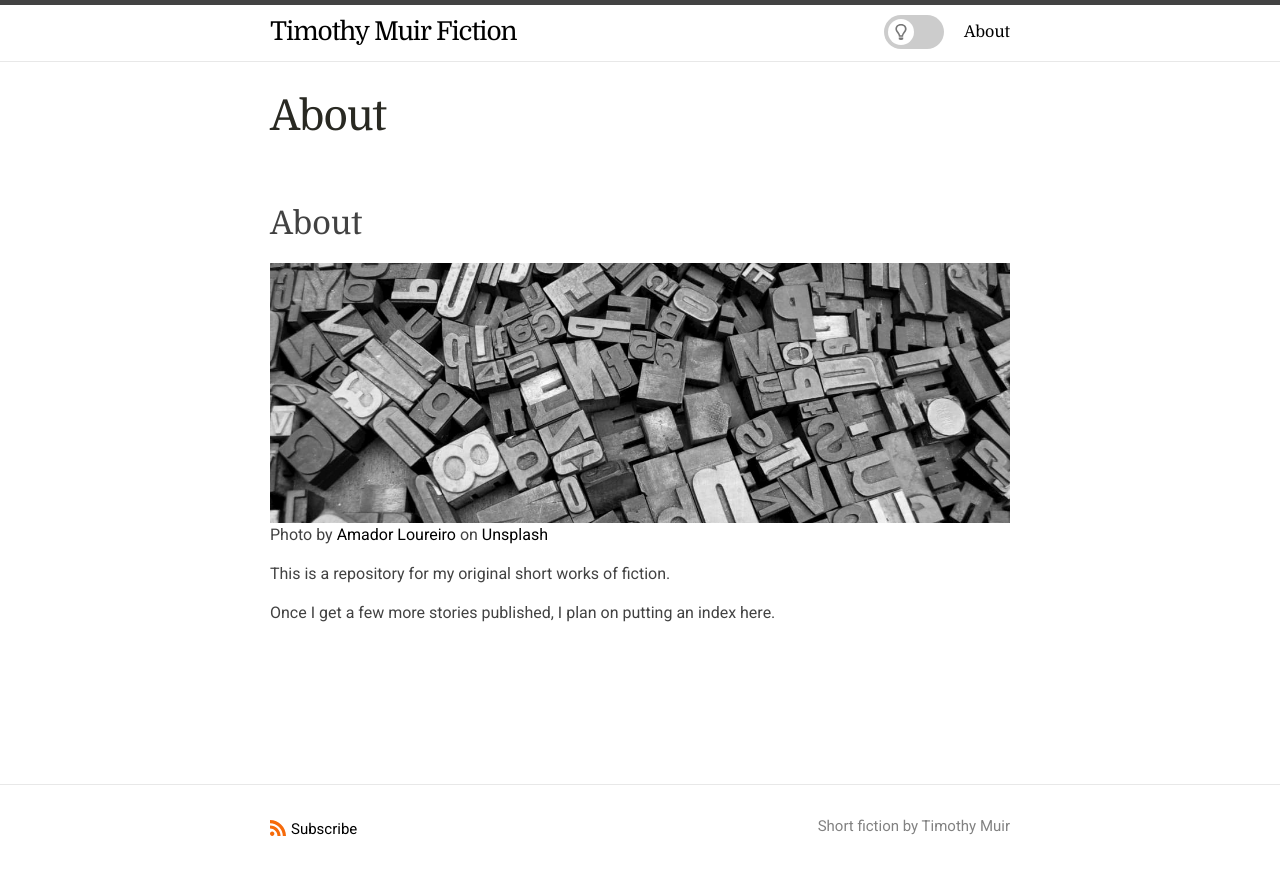
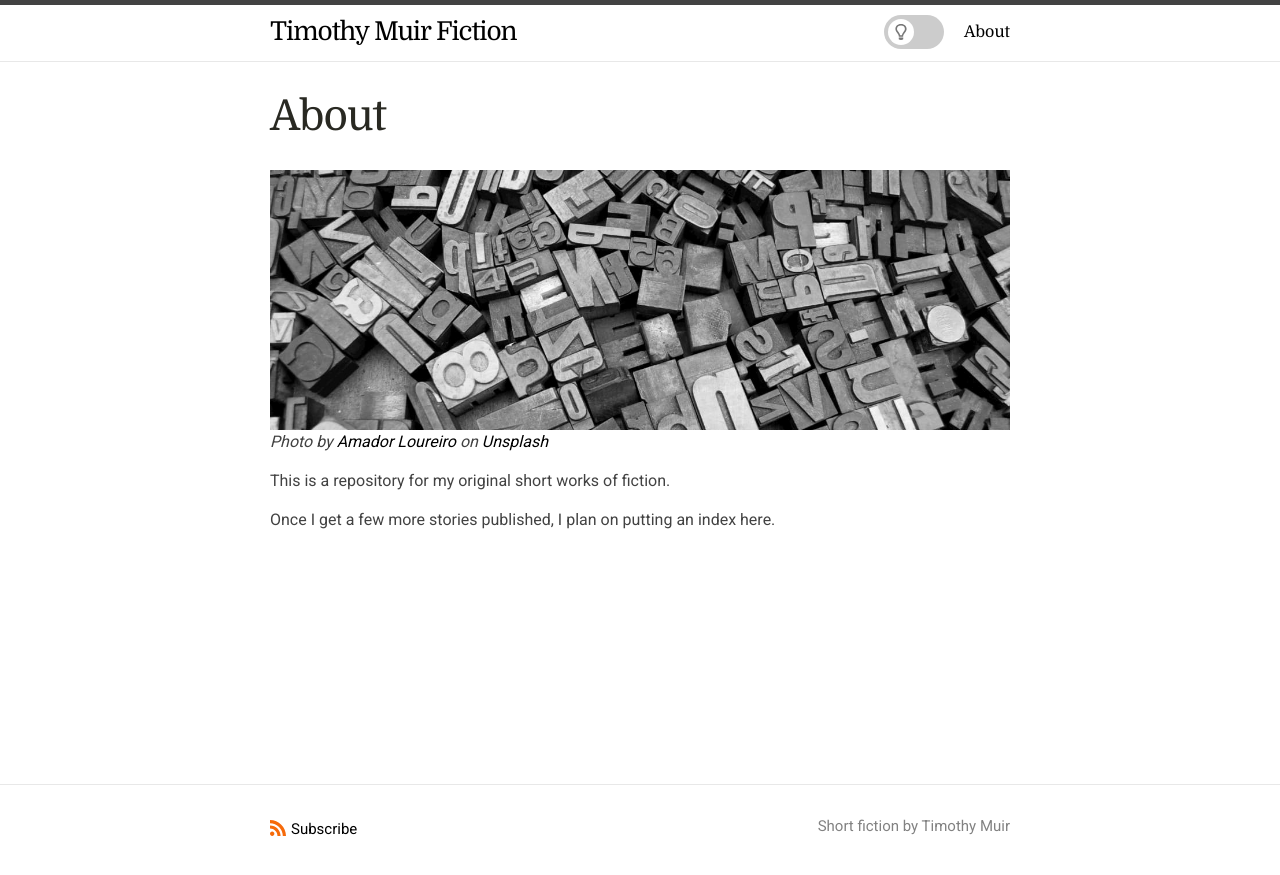
Before and after one commit to mister-critter/timothy-muir, a Jekyll site: the page built from about.md, in a window 1280 px wide. Shown: the top 875 px of the page. Built offline with Jekyll 4.4.1, drawn with Linux system fonts in a browser that asks for light colours.

Commit message:
About page tweak

```diff
--- a/about.md
+++ b/about.md
@@ -3,11 +3,8 @@ layout: page
 title: About
 permalink: /about/
 ---
-
-## About
-
 ![img](/assets/about-header.jpg "Photo of block print letters")
-Photo by [Amador Loureiro](https://unsplash.com/@amadorloureiroblanco) on [Unsplash](https://unsplash.com/)
+_Photo by [Amador Loureiro](https://unsplash.com/@amadorloureiroblanco) on [Unsplash](https://unsplash.com/)_
 
 This is a repository for my original short works of fiction.
 
```
